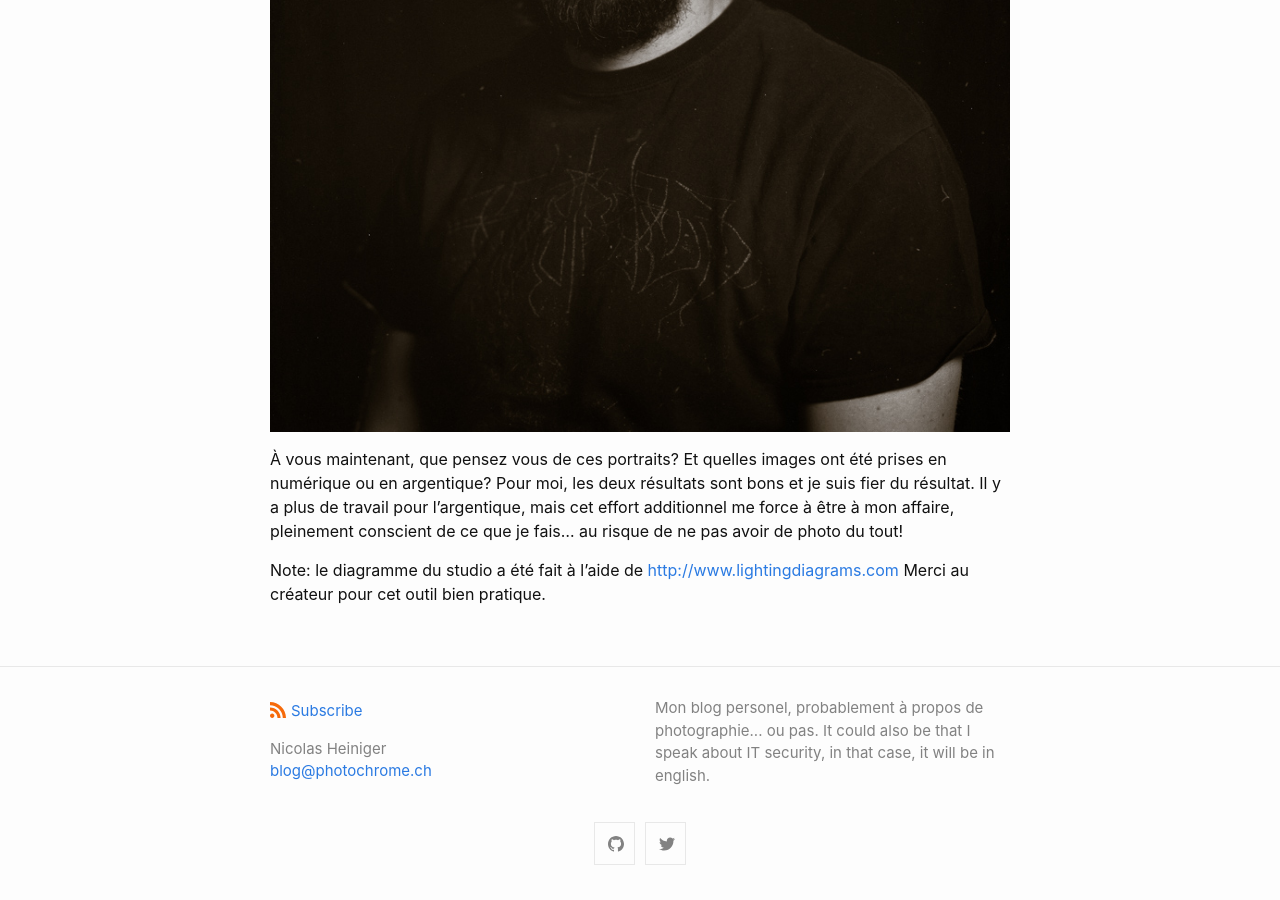
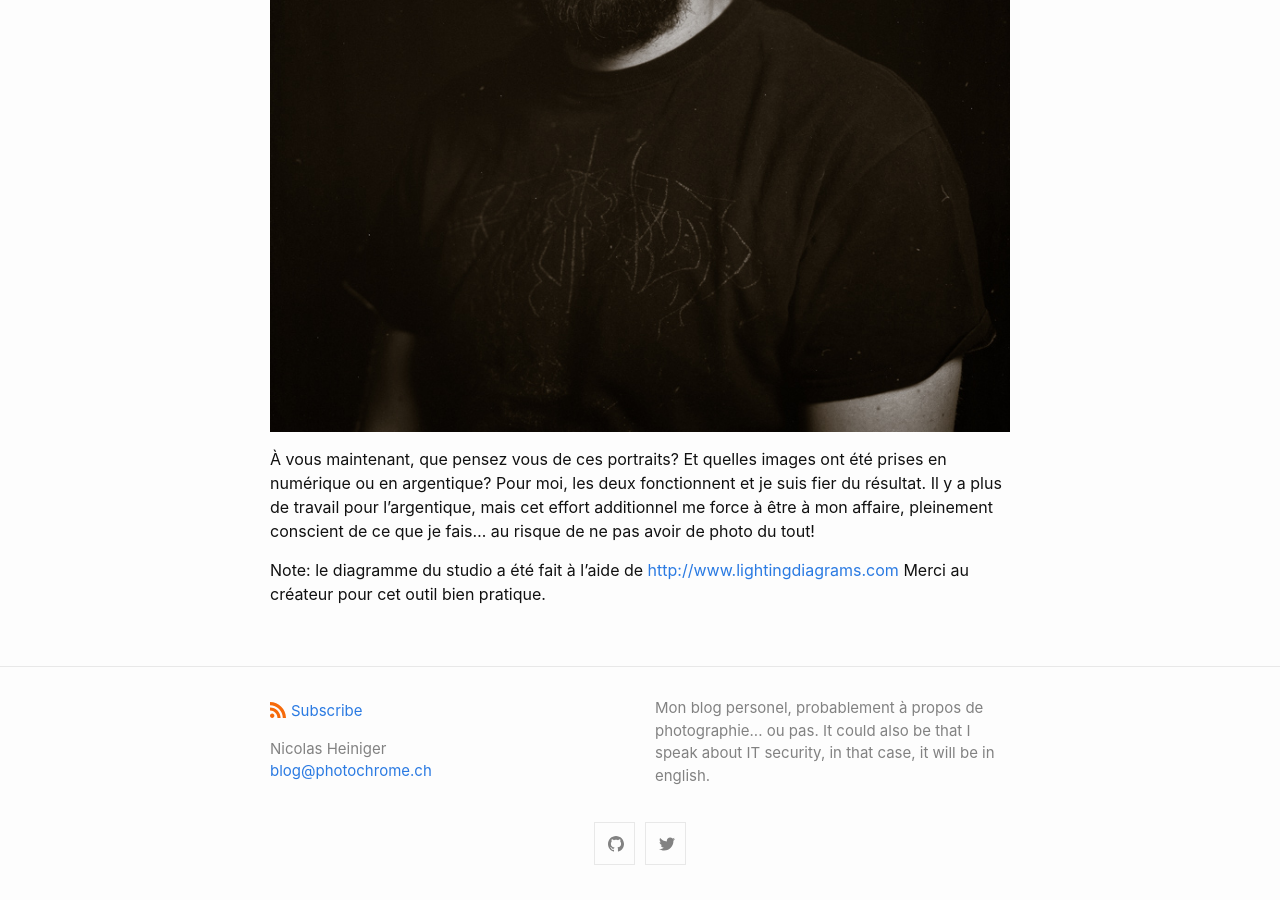
Before and after one commit to nheiniger/nheiniger.github.io, a Jekyll site: the page built from _posts/2022-09-18-portrait-studio-film-numerique.md, in a window 1280 px wide and 900 px high, scrolled down 4159 px. Built offline with Jekyll 4.4.1, drawn with Linux system fonts in a browser that asks for light colours.

Commit message:
repeat myself

```diff
--- a/_posts/2022-09-18-portrait-studio-film-numerique.md
+++ b/_posts/2022-09-18-portrait-studio-film-numerique.md
@@ -22,6 +22,6 @@ Sur les 3 photos suivantes, le flash arrière était éteint:
 
 ![Portrait numéro 4](/images/2022-09-18_studio-braderie/2022-09-11_braderie_009.jpg)
 
-À vous maintenant, que pensez vous de ces portraits? Et quelles images ont été prises en numérique ou en argentique? Pour moi, les deux résultats sont bons et je suis fier du résultat. Il y a plus de travail pour l'argentique, mais cet effort additionnel me force à être à mon affaire, pleinement conscient de ce que je fais... au risque de ne pas avoir de photo du tout!
+À vous maintenant, que pensez vous de ces portraits? Et quelles images ont été prises en numérique ou en argentique? Pour moi, les deux fonctionnent et je suis fier du résultat. Il y a plus de travail pour l'argentique, mais cet effort additionnel me force à être à mon affaire, pleinement conscient de ce que je fais... au risque de ne pas avoir de photo du tout!
 
 Note: le diagramme du studio a été fait à l'aide de <http://www.lightingdiagrams.com> Merci au créateur pour cet outil bien pratique.
```
